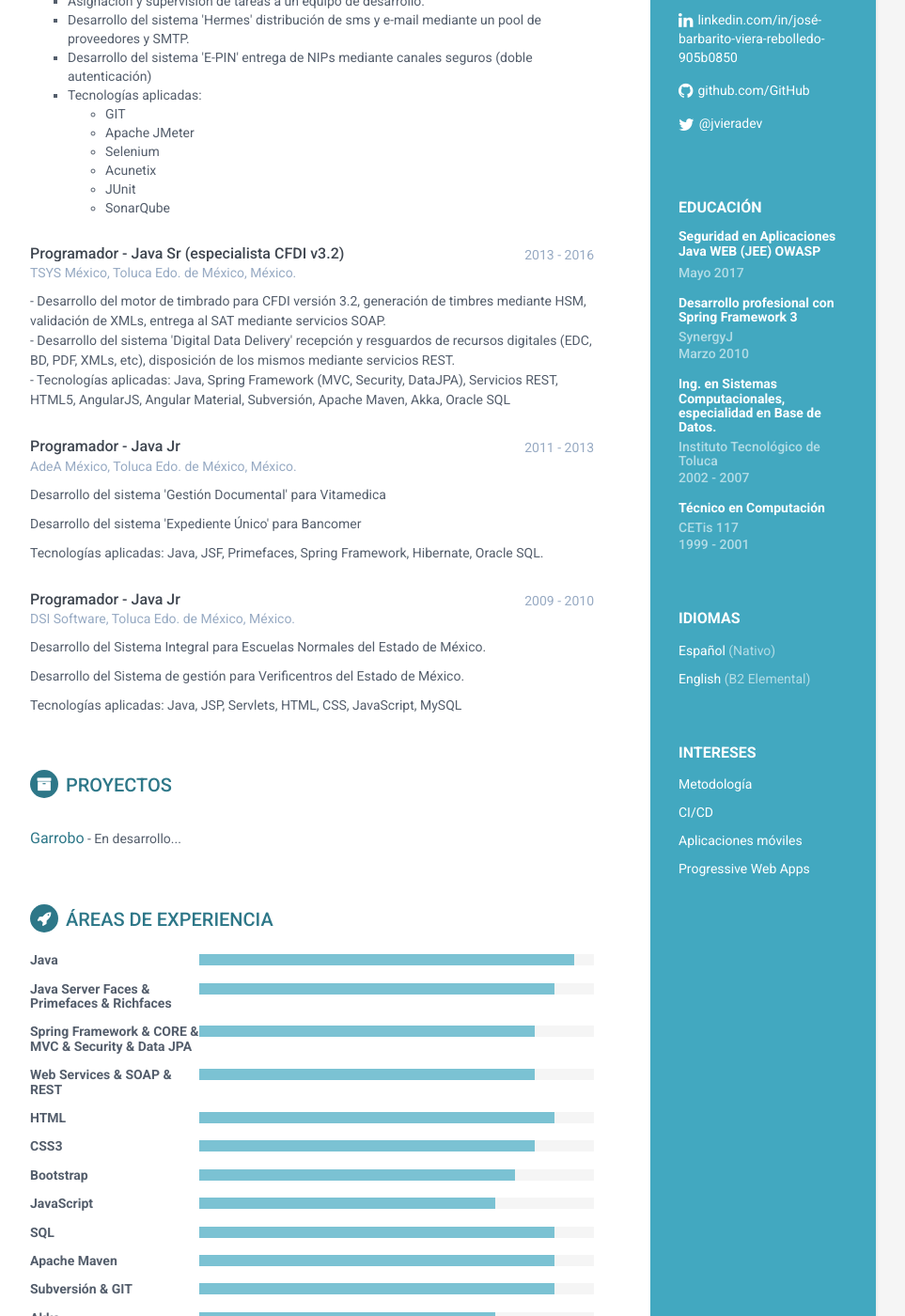
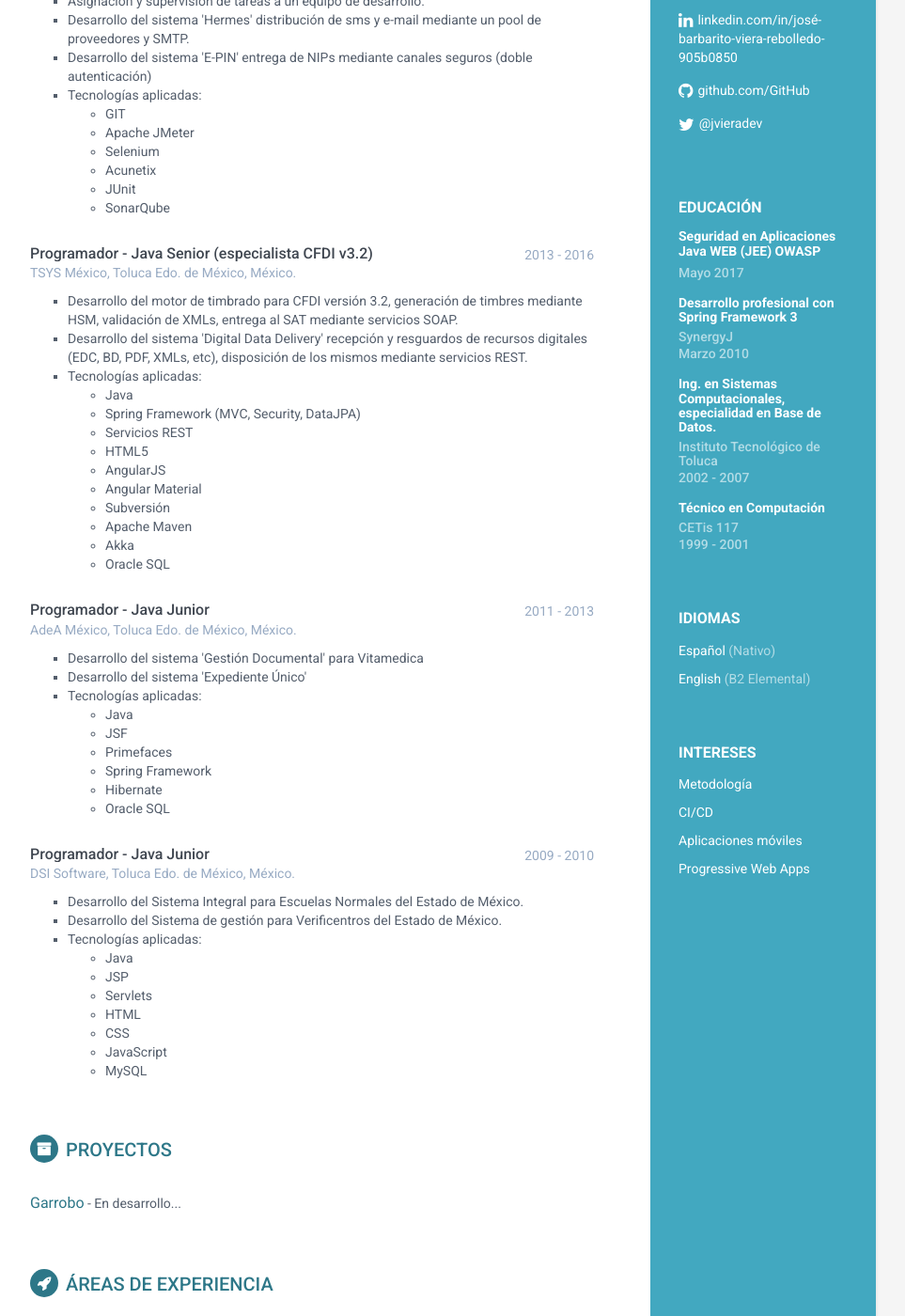
Before and after one commit to jviera/jviera.github.io, a Jekyll site: the page built from index.html, in a window 1280 px wide and 1400 px high, scrolled down 391 px. Shown: the whole window at 94% size, without its empty margins (188-1151 px from the left). Built offline with Jekyll 4.4.1, drawn with Linux system fonts in a browser that asks for light colours.

Commit message:
Update experience.html

```diff
--- a/_includes/experience.html
+++ b/_includes/experience.html
@@ -10,7 +10,6 @@
             <div class="company">TSYS México, Toluca Edo. de México, México.</div>
         </div>
         <div class="details">
-
             <ul style="list-style-type:square;">
                 <li>Análisis de requerimientos.</li>
                 <li>Diseño y arquitectura de las soluciones.</li>
@@ -35,50 +34,87 @@
     <div class="item">
         <div class="meta">
             <div class="upper-row">
-                <h3 class="job-title">Programador - Java Sr (especialista CFDI v3.2)</h3>
+                <h3 class="job-title">Programador - Java Senior (especialista CFDI v3.2)</h3>
                 <div class="time">2013 - 2016</div>
             </div>
             <div class="company">TSYS México, Toluca Edo. de México, México.</div>
         </div>
         <div class="details">
-            <p>
-                - Desarrollo del motor de timbrado para CFDI versión 3.2, generación de timbres mediante HSM, validación
-                de XMLs, entrega al SAT mediante servicios SOAP.<br>
-                - Desarrollo del sistema 'Digital Data Delivery' recepción y resguardos de recursos digitales (EDC, BD,
-                PDF, XMLs, etc), disposición de los mismos mediante servicios REST.<br>
-                - Tecnologías aplicadas: Java, Spring Framework (MVC, Security, DataJPA), Servicios REST, HTML5,
-                AngularJS, Angular Material, Subversión, Apache Maven, Akka, Oracle SQL<br>
-            </p>
+            <ul style="list-style-type:square;">
+                <li>Desarrollo del motor de timbrado para CFDI versión 3.2, generación de timbres mediante HSM,
+                    validación
+                    de XMLs, entrega al SAT mediante servicios SOAP.</li>
+                <li>Desarrollo del sistema 'Digital Data Delivery' recepción y resguardos de recursos digitales (EDC,
+                    BD,
+                    PDF, XMLs, etc), disposición de los mismos mediante servicios REST.</li>
+                <li>Tecnologías aplicadas:
+                    <ul>
+                        <li>Java</li>
+                        <li>Spring Framework (MVC, Security, DataJPA)</li>
+                        <li>Servicios REST</li>
+                        <li>HTML5</li>
+                        <li>AngularJS</li>
+                        <li>Angular Material</li>
+                        <li>Subversión</li>
+                        <li>Apache Maven</li>
+                        <li>Akka</li>
+                        <li>Oracle SQL</li>
+                    </ul>
+                </li>
+            </ul>
         </div>
     </div>
 
     <div class="item">
         <div class="meta">
             <div class="upper-row">
-                <h3 class="job-title">Programador - Java Jr</h3>
+                <h3 class="job-title">Programador - Java Junior</h3>
                 <div class="time">2011 - 2013</div>
             </div>
             <div class="company">AdeA México, Toluca Edo. de México, México.</div>
         </div>
         <div class="details">
-            <p>Desarrollo del sistema 'Gestión Documental' para Vitamedica</p>
-            <p>Desarrollo del sistema 'Expediente Único' para Bancomer</p>
-            <p>Tecnologías aplicadas: Java, JSF, Primefaces, Spring Framework, Hibernate, Oracle SQL.</p>
+            <ul style="list-style-type:square;">
+                <li>Desarrollo del sistema 'Gestión Documental' para Vitamedica</li>
+                <li>Desarrollo del sistema 'Expediente Único'</li>
+                <li>Tecnologías aplicadas:
+                    <ul>
+                        <li>Java</li>
+                        <li>JSF</li>
+                        <li>Primefaces</li>
+                        <li>Spring Framework</li>
+                        <li>Hibernate</li>
+                        <li>Oracle SQL</li>
+                    </ul>
+                </li>
+            </ul>
         </div>
     </div>
 
     <div class="item">
         <div class="meta">
             <div class="upper-row">
-                <h3 class="job-title">Programador - Java Jr</h3>
+                <h3 class="job-title">Programador - Java Junior</h3>
                 <div class="time">2009 - 2010</div>
             </div>
             <div class="company">DSI Software, Toluca Edo. de México, México.</div>
         </div>
         <div class="details">
-            <p>Desarrollo del Sistema Integral para Escuelas Normales del Estado de México.</p>
-            <p>Desarrollo del Sistema de gestión para Verificentros del Estado de México.</p>
-            <p>Tecnologías aplicadas: Java, JSP, Servlets, HTML, CSS, JavaScript, MySQL</p>
+            <ul style="list-style-type:square;">
+                <li>Desarrollo del Sistema Integral para Escuelas Normales del Estado de México.</li>
+                <li>Desarrollo del Sistema de gestión para Verificentros del Estado de México.</li>
+                <li>Tecnologías aplicadas:
+                    <ul>
+                        <li>Java</li>
+                        <li>JSP</li>
+                        <li>Servlets</li>
+                        <li>HTML</li>
+                        <li>CSS</li>
+                        <li>JavaScript</li>
+                        <li>MySQL</li>
+                    </ul>
+                </li>
+            </ul>
         </div>
     </div>
 
```
Lines whose indentation alone changed are shown as unchanged.
